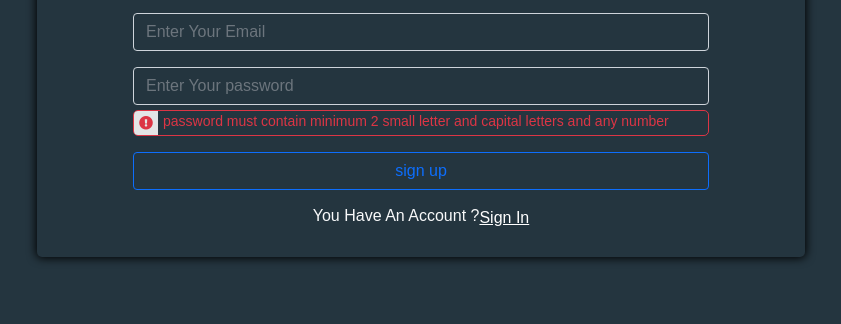
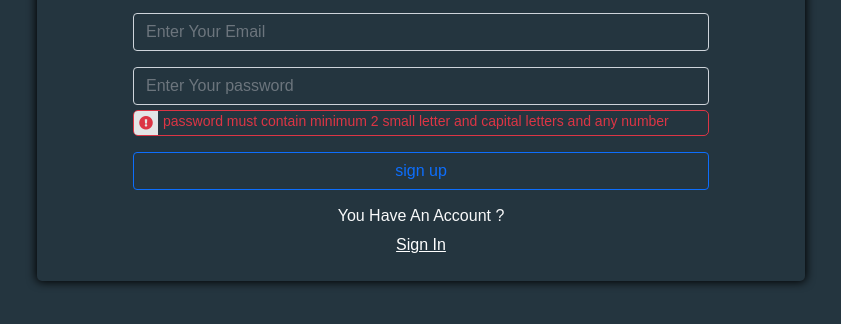
Before and after one commit to eslamkhaled201/Login-system, a plain HTML site: page docs/sign up.html in a window 1280 px wide. Shown: the part 208-532 px from the top of the page, without its empty margins (219-1060 px from the left). Drawn offline with nearby package versions, Linux system fonts and the light colour scheme.

Commit message:
last update

```diff
--- a/docs/sign up.html
+++ b/docs/sign up.html
@@ -33,9 +33,9 @@
       <input id="signUpBtn" class="w-100 btn btn-outline-primary" type="button" value="sign up">
     </form>
 
-    <div class="Sign-up-option mt-2 text-capitalize text-light text-center d-flex">
-      <h6 class="mr-2"> you have an Account ?</h6>
-      <a class="d-block" href="../index.html">sign in</a>
+    <div class="Sign-up-option mt-2 text-capitalize text-light text-center row">
+      <h6 class="mr-2 col-sm-12"> you have an Account ?</h6>
+      <a class="d-block col-sm-12" href="../index.html">sign in</a>
     </div>
   </main>
 
--- a/js/main.js
+++ b/js/main.js
@@ -53,15 +53,13 @@ let isValidEmailAndPass = () => {
         return false;
     }
 };
-console.log(location);
-console.log(`${URLOrigin}`);
+
+
 // check if current page url is at sign up page to get sign up button
 if (window.location == `${URLOrigin}docs/sign%20up.html`) {
     /** execute sign Up process */
-    console.log("at sign up");
     $(signUpBtn).click(function (e) {
         e.preventDefault();
-        console.log(location);
         let name = $(userNameInput).val();
         let password = $(passwordInput).val();
         let email = $(emailInput).val();
```
